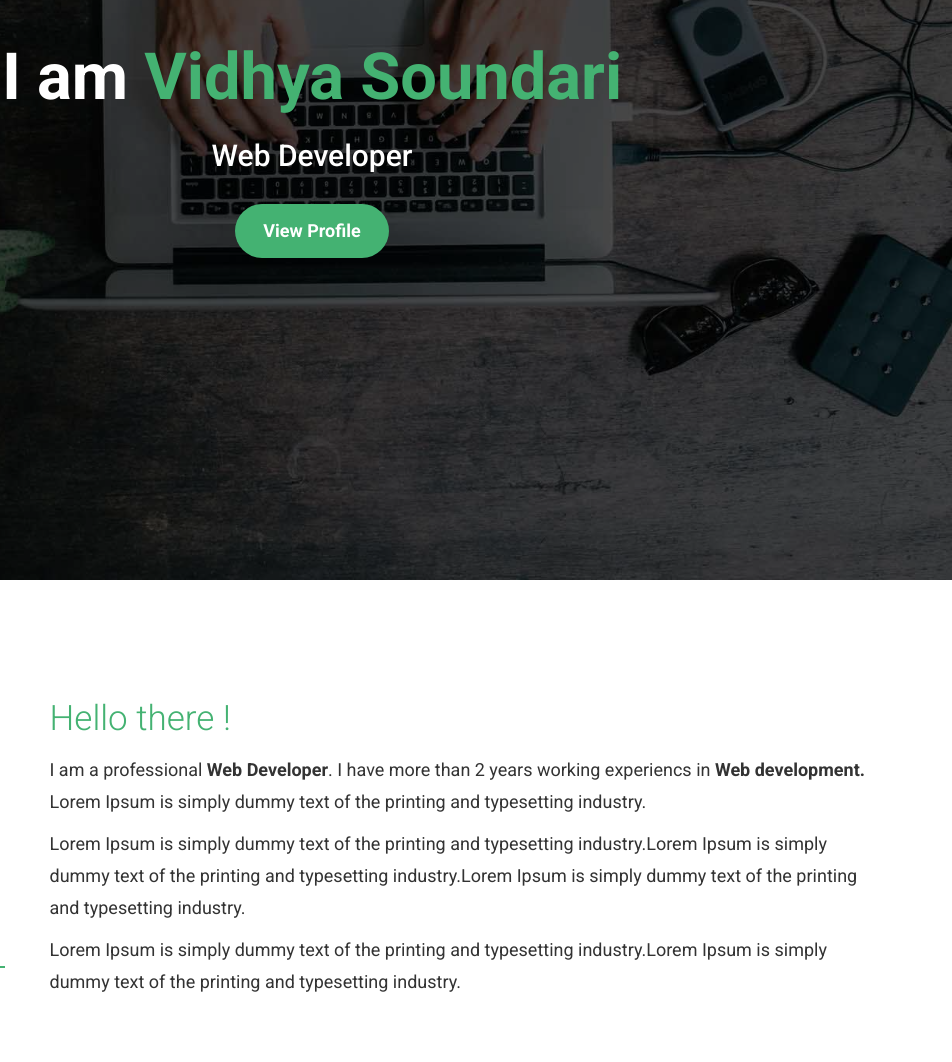
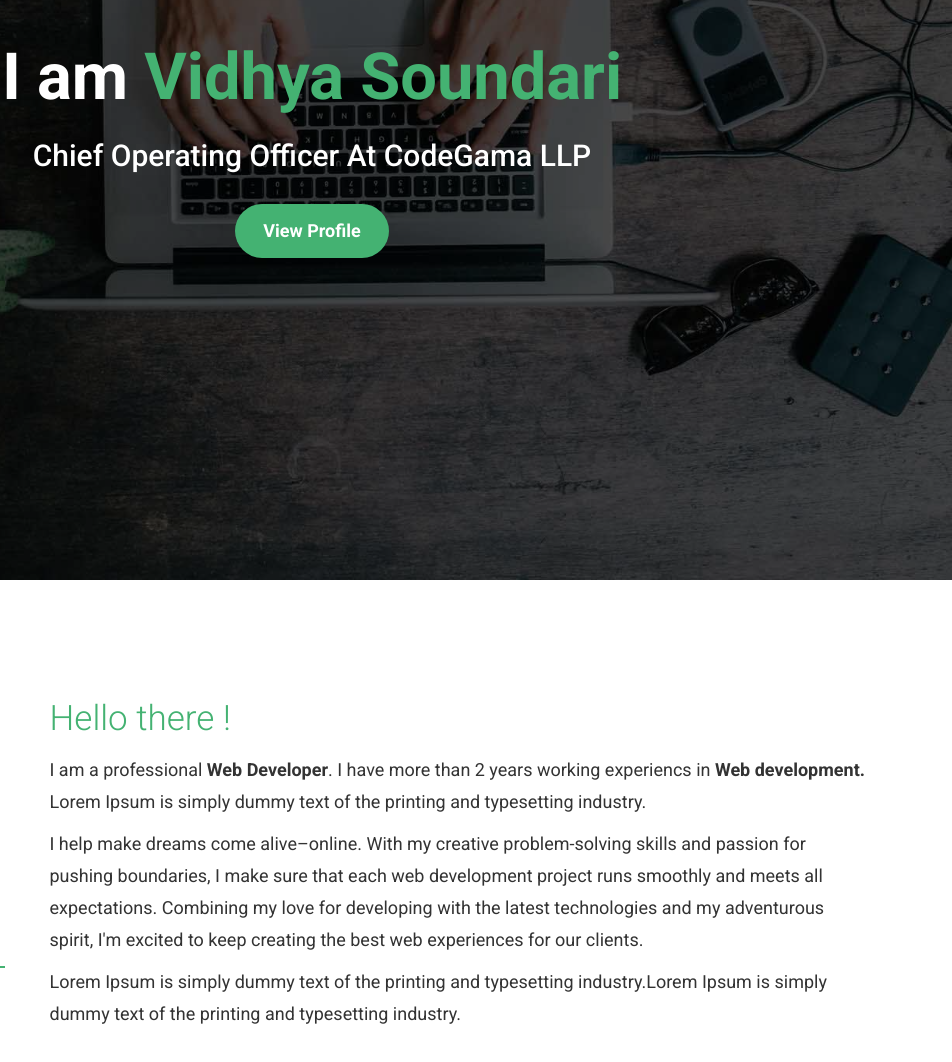
Before and after one commit to vidhyar2612/vidhyar2612.github.io, a plain HTML site: page index.html in a window 1280 px wide. Shown: the part 280-1342 px from the top of the page, 328-1280 px from the left. Drawn offline with nearby package versions, Linux system fonts and the light colour scheme; some packages are replaced by stand-ins of ours; a script that the page names is missing.

Commit message:
Update index.html

```diff
--- a/index.html
+++ b/index.html
@@ -90,7 +90,7 @@
                                     <h1 class="wow fadeInDown animated" data-wow-duration="1.2s" data-wow-delay="0.5s">
                                         I am <span>Vidhya Soundari</span>
                                     </h1>
-                                    <h3 class="wow fadeInDown animated" data-wow-duration="1.2s" data-wow-delay="1.0s">Web developer</h3>
+                                    <h3 class="wow fadeInDown animated" data-wow-duration="1.2s" data-wow-delay="1.0s">Chief Operating Officer at CodeGama LLP</h3>
                                     <div class="wlcome-btn wow fadeIn animated" data-wow-duration="1.2s" data-wow-delay="1.5s">
                                         <a href="#about" class="smooth-scroll">view profile</a>
                                     </div>
@@ -133,8 +133,8 @@
                     <div class="about-author">
                        <h3>Hello there !</h3>
                         <p>I am a professional <strong>Web Developer</strong>. I have more than 2 years working experiencs in <strong>Web development.</strong> Lorem Ipsum is simply dummy text of the printing and typesetting industry.</p>
-                        <p>Lorem Ipsum is simply dummy text of the printing and typesetting industry.Lorem Ipsum is simply dummy text of the printing and typesetting industry.Lorem Ipsum is simply dummy text of the printing and typesetting industry.</p>
-                        <p> Lorem Ipsum is simply dummy text of the printing and typesetting industry.Lorem Ipsum is simply dummy text of the printing and typesetting industry.</p>
+                        <p>I help make dreams come alive–online. With my creative problem-solving skills and passion for pushing boundaries, I make sure that each web development project runs smoothly and meets all expectations. Combining my love for developing with the latest technologies and my adventurous spirit, I'm excited to keep creating the best web experiences for our clients.</p>
+                        <p>Lorem Ipsum is simply dummy text of the printing and typesetting industry.Lorem Ipsum is simply dummy text of the printing and typesetting industry.</p>
                     </div>
                 </div>
 
```
